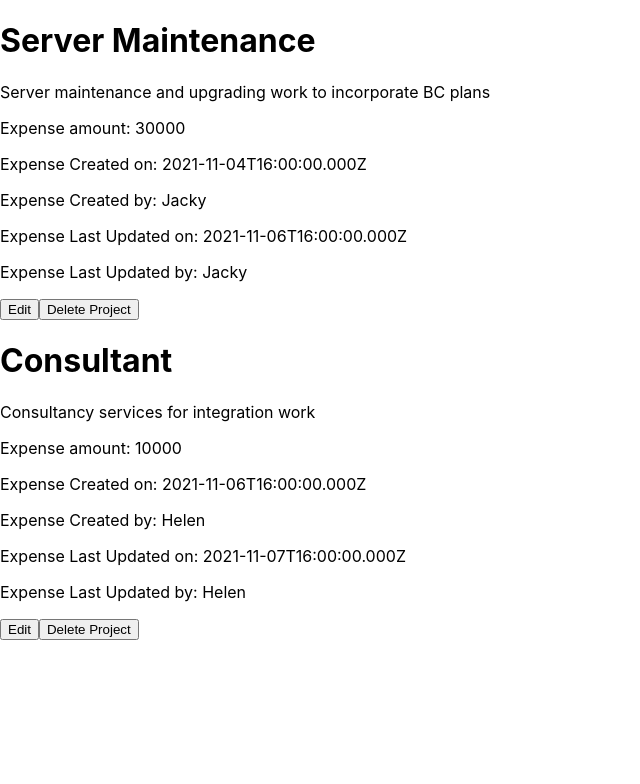
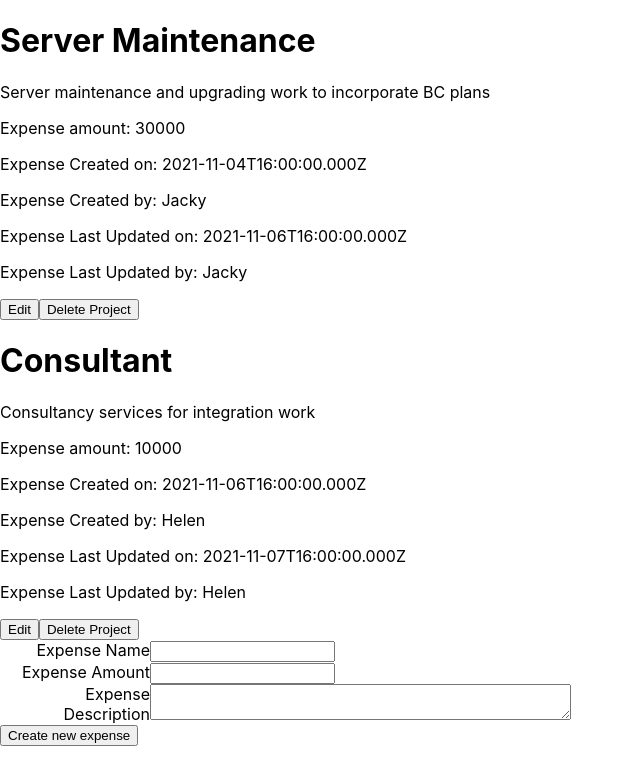
Before and after one commit to xvnyv/TT5_08, a React (Create React App) app in the folder frontend/: page /project in a window 1280 px wide. Shown: the top 784 px of the page, without its empty margins (0-640 px from the left). Built offline with nearby package versions, Linux system fonts and the light colour scheme; the HTML template or start-up script is replaced by a standard one.

Commit message:
Updated Expenses tab. Added create new expenses interface

```diff
--- a/frontend/src/components/AllExpenses.jsx
+++ b/frontend/src/components/AllExpenses.jsx
@@ -1,9 +1,14 @@
 import React, { useRef, useState, useContext } from 'react'
 import Project from './Project'
 import MainContext from '../context/MainContext'
+import CreateExpense from './CreateExpense'
 
 function AllExpenses() {
     // const [viewProject] = useContext(MainContext);
+
+    const handleClick = () => {
+
+    }
 
     const viewProject = [
         {
@@ -41,6 +46,8 @@ function AllExpenses() {
                     <Project  exp={expense} />
                 </div>
             ))}
+            <CreateExpense />
+
         </div>
     )
 }
--- /dev/null
+++ b/frontend/src/components/CreateExpense.jsx
@@ -0,0 +1,35 @@
+import React from 'react'
+
+function CreateExpense() {
+
+    const handleClick = () => {
+
+    }
+
+    return (
+        <div className='border border-5 border-dark py-4'>
+            <form action="">
+                <div className='m-2'>
+                    <label htmlFor="name">Expense Name </label>
+                    <input type="name" />
+                </div>
+                <div className='m-2'>
+                    <label htmlFor="amount">Expense Amount </label>
+                    <input type="number" />
+                </div>
+                <div className='m-2'>
+                    <label htmlFor="des">Expense Description </label>
+                    <textarea type="des" cols="50"/>
+                </div>
+
+            </form>
+
+            <div className='text-center'>
+            <button onClick={handleClick} className='btn btn-dark'>Create new expense</button>
+            </div>
+        </div>
+    )
+}
+
+
+export default CreateExpense
--- a/frontend/src/components/Project.jsx
+++ b/frontend/src/components/Project.jsx
@@ -45,7 +45,7 @@ function Project(props) {
                             <p><textarea ref={desRef} cols="100" type="text" id="description" placeholder={description} /></p>
                         </div>
 
-                        <div className='py-3 px-1 my-2 mx-5 border border-dark border-5 rounded'>
+                        <div className='py-3 px-1 my-2 mx-5 border border-dark border-2 rounded'>
                             <p>
                                 <label htmlFor="Budget">Expense amount: </label>
                                 <input ref={budgetRef} type="text" id="Budget" placeholder={amount} />
@@ -76,7 +76,7 @@ function Project(props) {
                             <h1 className=''>{name}</h1>
                             <p className='text-faded'>{description}</p>
                         </div>
-                        <div className='py-3 px-1 my-2 mx-5 border border-dark border-5 rounded'>
+                        <div className='py-3 px-1 my-2 mx-5 border border-dark border-2 rounded'>
                             <p>
                                 Expense amount: {amount}
                             </p>
@@ -107,84 +107,3 @@ function Project(props) {
 }
 
 export default Project
-
-
-
-/* <div>
-            {isEdit ? (
-                <form onSubmit={handleSubmit}>
-                    < div >
-
-                        {viewProject.map((expense, key) => (
-                            <div key={key}>
-                                <div className='text-center bg-secondary rounded-pill py-3'>
-                                    <h1 >{expense.name}</h1>
-                                    <p>{expense.description}</p>
-                                </div>
-                                <div className='py-3 px-1 my-2 mx-5 border border-dark border-5 rounded'>
-                                    <p>
-                                        <label htmlFor="Budget">Budget: </label>
-                                        <input type="text" id="Budget" placeholder={expense.amount} />
-                                    </p>
-                                    <p>
-                                        Expense Created on: {expense.created_at}
-                                    </p>
-                                    <p>
-                                        Expense Created by: {expense.created_by}
-                                    </p>
-                                    <p>
-                                        Expense Last Updated on: {expense.updated_at}
-                                    </p>
-                                    <p>
-                                        Expense Last Updated by: {expense.updated_by}
-                                    </p>
-                                </div>
-                                <div className='text-center'>
-                                    <button className="btn btn-dark" type='Submit'>Submit Changes</button>
-                                </div>
-                            </div>
-                        ))}
-
-
-                    </div >
-                </form>
-            )
-                :
-                (<>
-                    {viewProject.map((expense, key) => (
-                        <div key={key}>
-                            <div className='text-center bg-secondary rounded-pill py-3'>
-                                <h1 >{expense.name}</h1>
-                                <p>{expense.description}</p>
-                            </div>
-                            <div className='py-3 px-1 my-2 mx-5 border border-dark border-5 rounded'>
-                                <p>
-
-                                    Budget: {expense.amount}
-                                </p>
-                                <p>
-                                    Expense Created on: {expense.created_at}
-                                </p>
-                                <p>
-                                    Expense Created by: {expense.created_by}
-                                </p>
-                                <p>
-                                    Expense Last Updated on: {expense.updated_at}
-                                </p>
-                                <p>
-                                    Expense Last Updated by: {expense.updated_by}
-                                </p>
-                            </div>
-                            <div className='text-center'>
-                                <button className="btn btn-dark me-2" onClick={handleClickEdit}>Edit</button>
-                                <button className="btn btn-dark" onClick={handleDelete}>Delete Project</button>
-                            </div>
-                        </div >
-                    ))}
-
-
-                </>
-                )}
-
-
-        </div> */
--- a/frontend/src/index.css
+++ b/frontend/src/index.css
@@ -11,3 +11,9 @@ code {
   font-family: source-code-pro, Menlo, Monaco, Consolas, 'Courier New',
     monospace;
 }
+
+label {
+  display: inline-block;
+  width: 150px;
+  text-align: right;
+}
```
